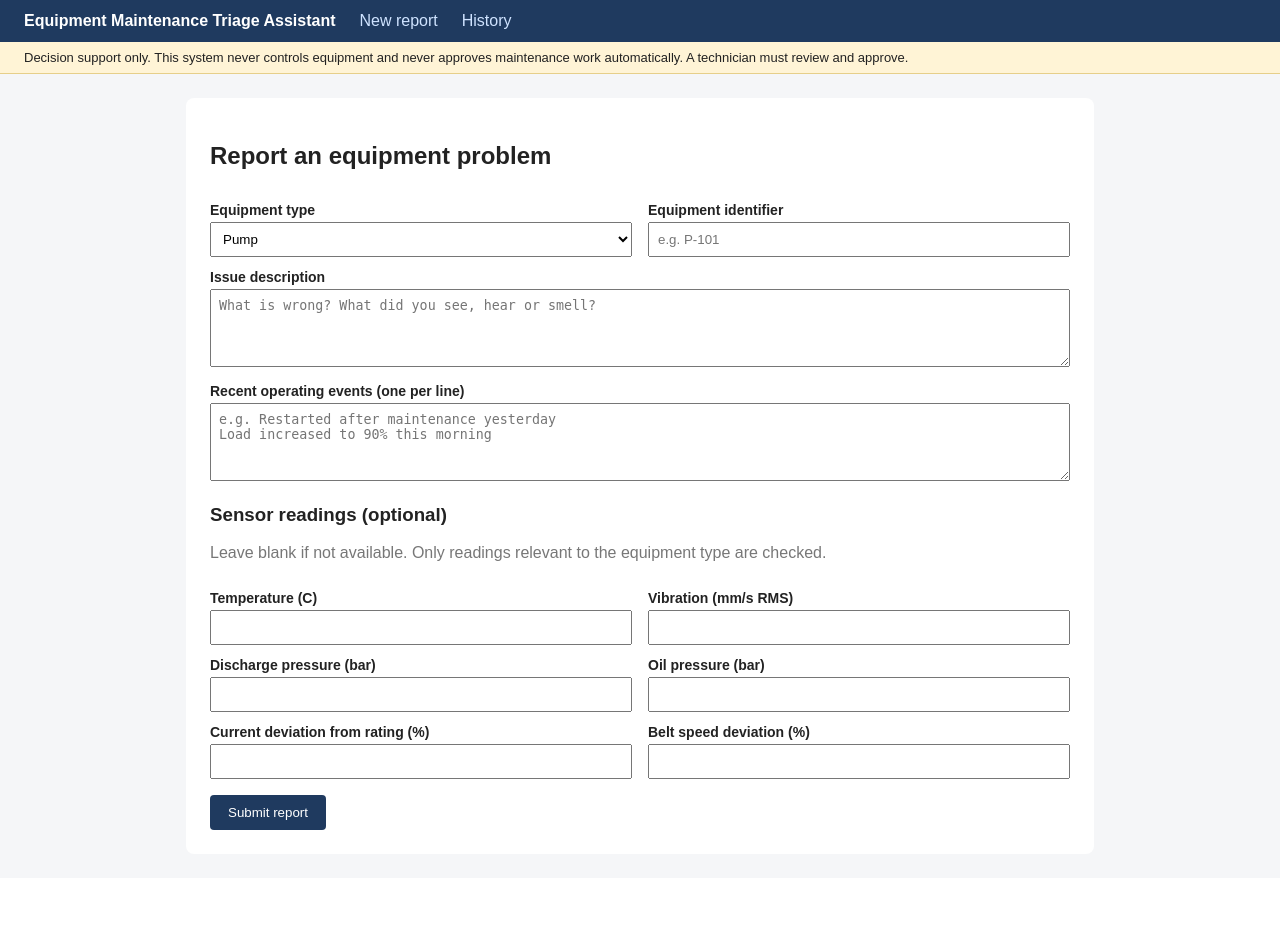
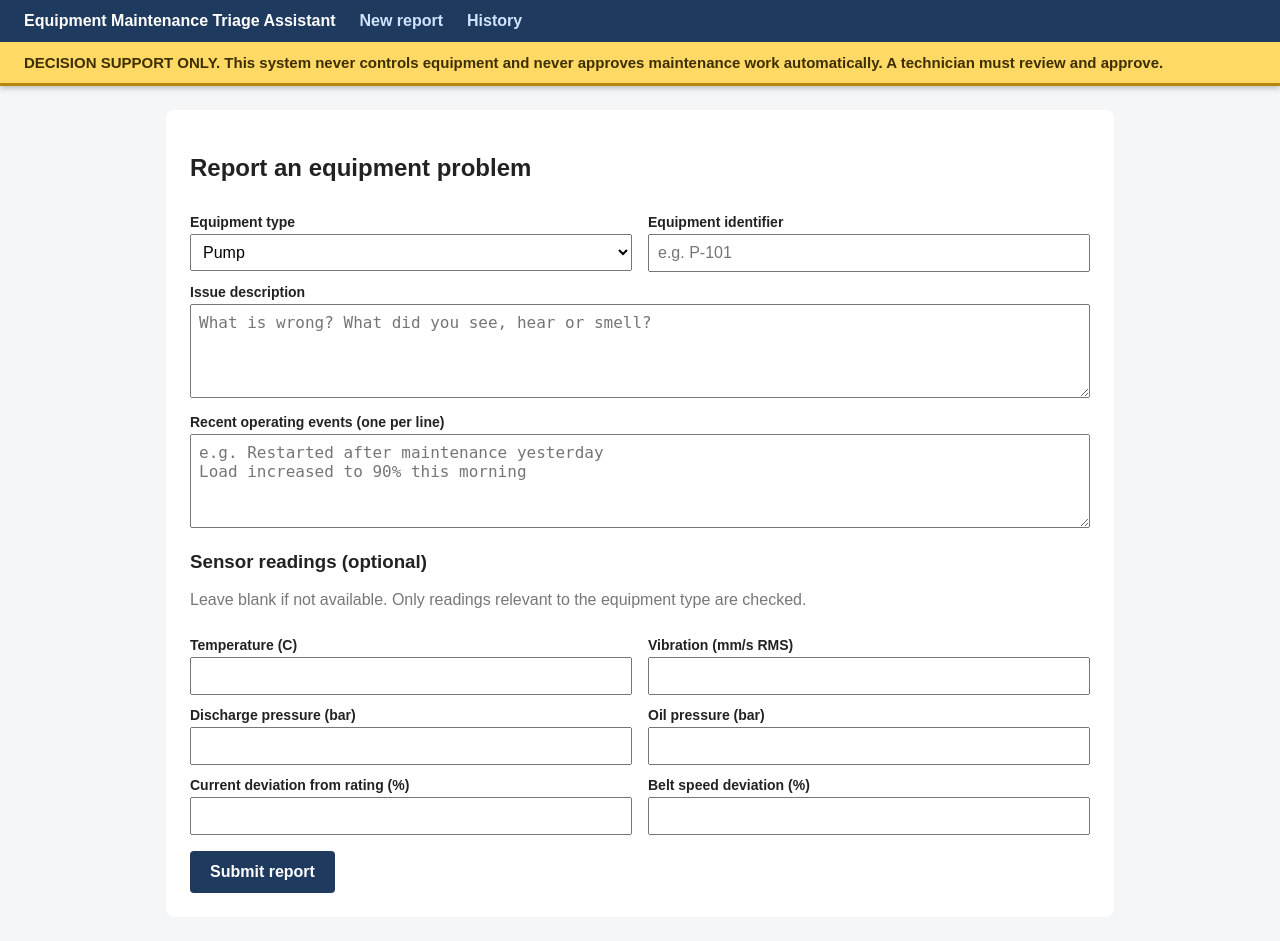
Before and after one commit to rupnawarpratik88/triage-assistant, a FastAPI app: page / in a window 1280 px wide. Before the commit the page ends 830 px from the top, so only its background shows below. Run offline with FastAPI, Linux system fonts and the light colour scheme.

Commit message:
feat: sticky prominent disclaimer, severity badges and action bar styles

```diff
--- a/app/templates/base.html
+++ b/app/templates/base.html
@@ -5,46 +5,67 @@
 <meta name="viewport" content="width=device-width, initial-scale=1">
 <title>{% block title %}Triage Assistant{% endblock %}</title>
 <style>
-  body { font-family: Arial, sans-serif; margin: 0; background: #f5f6f8; color: #222; }
+  body { font-family: Arial, sans-serif; margin: 0; background: #f5f6f8; color: #222; font-size: 16px; }
+  .topbar { position: sticky; top: 0; z-index: 50; box-shadow: 0 2px 6px rgba(0,0,0,0.25); }
   header { background: #1f3a5f; color: #fff; padding: 12px 24px; display: flex; gap: 24px; align-items: center; flex-wrap: wrap; }
-  header a { color: #cfe3ff; text-decoration: none; }
-  .notice { background: #fff4d6; border-bottom: 1px solid #e6cf8a; padding: 8px 24px; font-size: 13px; }
-  main { max-width: 860px; margin: 24px auto; background: #fff; padding: 24px; border-radius: 8px; }
+  header a { color: #cfe3ff; text-decoration: none; font-weight: bold; }
+  .notice { background: #ffd966; border-bottom: 3px solid #b8860b; padding: 12px 24px; font-size: 15px; font-weight: bold; color: #3d2f00; }
+  main { max-width: 900px; margin: 24px auto; background: #fff; padding: 24px; border-radius: 8px; }
   label { display: block; margin-top: 12px; font-weight: bold; font-size: 14px; }
-  input, select, textarea { width: 100%; padding: 8px; margin-top: 4px; box-sizing: border-box; }
-  button { margin-top: 16px; padding: 10px 18px; background: #1f3a5f; color: #fff; border: 0; border-radius: 4px; cursor: pointer; }
+  input, select, textarea { width: 100%; padding: 8px; margin-top: 4px; box-sizing: border-box; font-size: 16px; }
+  button { margin-top: 16px; padding: 12px 20px; background: #1f3a5f; color: #fff; border: 0; border-radius: 4px; cursor: pointer; font-size: 16px; font-weight: bold; }
   button:disabled { background: #8a97a8; cursor: wait; }
   button.danger { background: #b23a3a; }
+  button.btn-ok { background: #2e7d32; }
+  button.small { margin-top: 0; padding: 4px 10px; font-size: 13px; background: #fff; color: #1f3a5f; border: 1px solid #1f3a5f; }
   .grid { display: grid; grid-template-columns: 1fr 1fr; gap: 0 16px; }
   .muted { color: #777; }
   .errors { background: #fde2e2; border: 1px solid #e29a9a; padding: 8px 16px; border-radius: 4px; }
   .success { background: #e3f4e6; border: 1px solid #8cc99a; padding: 8px 16px; border-radius: 4px; margin-bottom: 12px; }
-  .item { padding: 8px 12px; margin: 6px 0; border-left: 5px solid #999; background: #fafafa; }
-  .item.critical { border-color: #c62828; background: #fdecec; }
-  .item.warning { border-color: #ef9a00; background: #fff6e0; }
+  .item { padding: 8px 12px; margin: 6px 0; border-left: 6px solid #999; background: #fafafa; }
+  .item.critical { border-left-width: 10px; border-color: #c62828; background: #fdecec; }
+  .item.warning { border-color: #f2b705; background: #fffbe0; }
   .item.ok { border-color: #2e7d32; background: #edf7ee; }
-  .item.data_quality { border-color: #6a1b9a; background: #f5ecf9; }
+  .item.data_quality { border-color: #e8590c; background: #fff1e6; }
   .item.info { border-color: #607d8b; background: #eef2f4; }
-  .tag { font-family: monospace; font-size: 12px; background: #e8e8e8; padding: 1px 6px; border-radius: 3px; }
+  .sev { display: inline-block; font-size: 12px; font-weight: bold; padding: 2px 8px; border-radius: 4px; color: #fff; letter-spacing: 0.4px; margin-right: 6px; background: #607d8b; }
+  .sev-critical { background: #c62828; font-size: 13px; }
+  .sev-warning { background: #d98200; }
+  .sev-ok { background: #2e7d32; }
+  .sev-data_quality { background: #e8590c; }
+  .sev-info { background: #607d8b; }
+  .tag { font-size: 12px; background: #e8e8e8; padding: 1px 6px; border-radius: 3px; }
   .badge { font-size: 11px; font-weight: bold; padding: 1px 6px; border-radius: 3px; background: #e3e8f0; }
   .badge.possible { background: #fff0c2; }
+  .actions { border: 2px solid #1f3a5f; background: #f1f5fb; border-radius: 8px; padding: 12px 16px; margin: 12px 0 20px; }
+  .actions-title { font-weight: bold; margin-bottom: 8px; color: #1f3a5f; }
+  .actions-row { display: flex; flex-wrap: wrap; gap: 10px; align-items: center; }
+  .actions form { margin: 0; }
+  .actions button { margin-top: 0; }
+  .btn { display: inline-block; padding: 12px 20px; background: #1f3a5f; color: #fff; border-radius: 4px; text-decoration: none; font-weight: bold; }
+  .btn.secondary { background: #fff; color: #1f3a5f; border: 2px solid #1f3a5f; padding: 10px 18px; }
+  .gap-actions { margin-top: 6px; display: flex; gap: 10px; align-items: center; flex-wrap: wrap; font-size: 13px; }
+  .gap-actions form { margin: 0; }
   .placeholder { border: 1px dashed #aaa; padding: 12px; color: #666; border-radius: 4px; }
   pre.wo { white-space: pre-wrap; background: #fafafa; border: 1px solid #ddd; padding: 12px; border-radius: 4px; font-family: inherit; }
   @media (max-width: 640px) { .grid { grid-template-columns: 1fr; } main { margin: 12px; padding: 16px; } }
 </style>
 </head>
 <body>
-<header>
-  <b>Equipment Maintenance Triage Assistant</b>
-  <a href="/">New report</a>
-  <a href="/equipment">History</a>
-</header>
-<div class="notice">Decision support only. This system never controls equipment and never approves maintenance work automatically. A technician must review and approve.</div>
+<div class="topbar">
+  <header>
+    <b>Equipment Maintenance Triage Assistant</b>
+    <a href="/">New report</a>
+    <a href="/equipment">History</a>
+  </header>
+  <div class="notice">DECISION SUPPORT ONLY. This system never controls equipment and never approves maintenance work automatically. A technician must review and approve.</div>
+</div>
 <main>
 {% set notices = {
   "report_created": "Report submitted. Deterministic checks and manual retrieval are done.",
   "analysis_ok": "AI analysis complete. These are suggestions, not confirmed findings. Review them below.",
   "finding_recorded": "Confirmed finding recorded.",
+  "sensor_reported": "Sensor issue recorded for this report.",
   "wo_saved": "Work order changes saved.",
   "wo_approved": "Work order approved by technician.",
   "wo_rejected": "Work order rejected by technician."
@@ -55,6 +76,7 @@
 </main>
 <script>
   document.addEventListener("submit", function (e) {
+    if (e.defaultPrevented) { return; }
     var btn = e.target.querySelector("button[type=submit]");
     if (btn) {
       btn.disabled = true;
```
